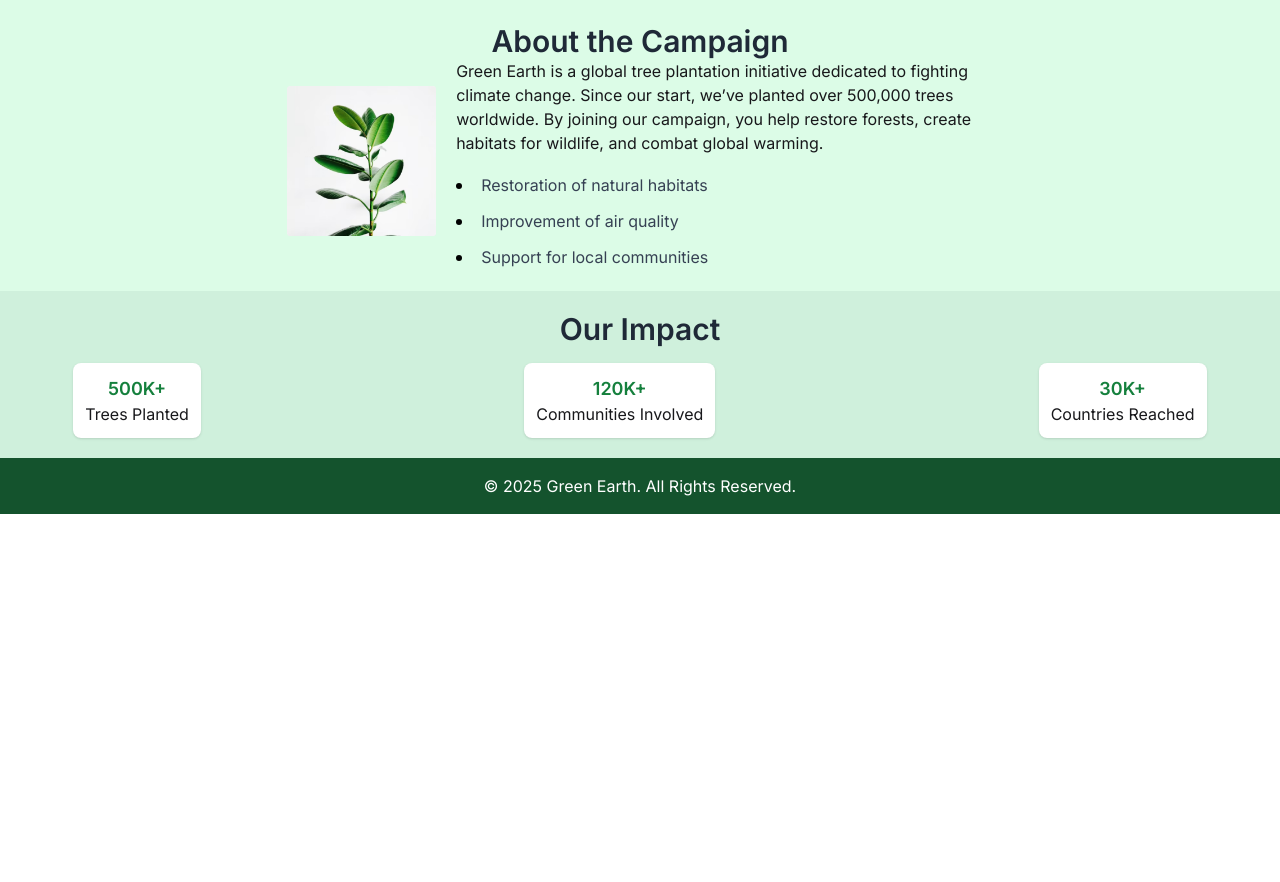
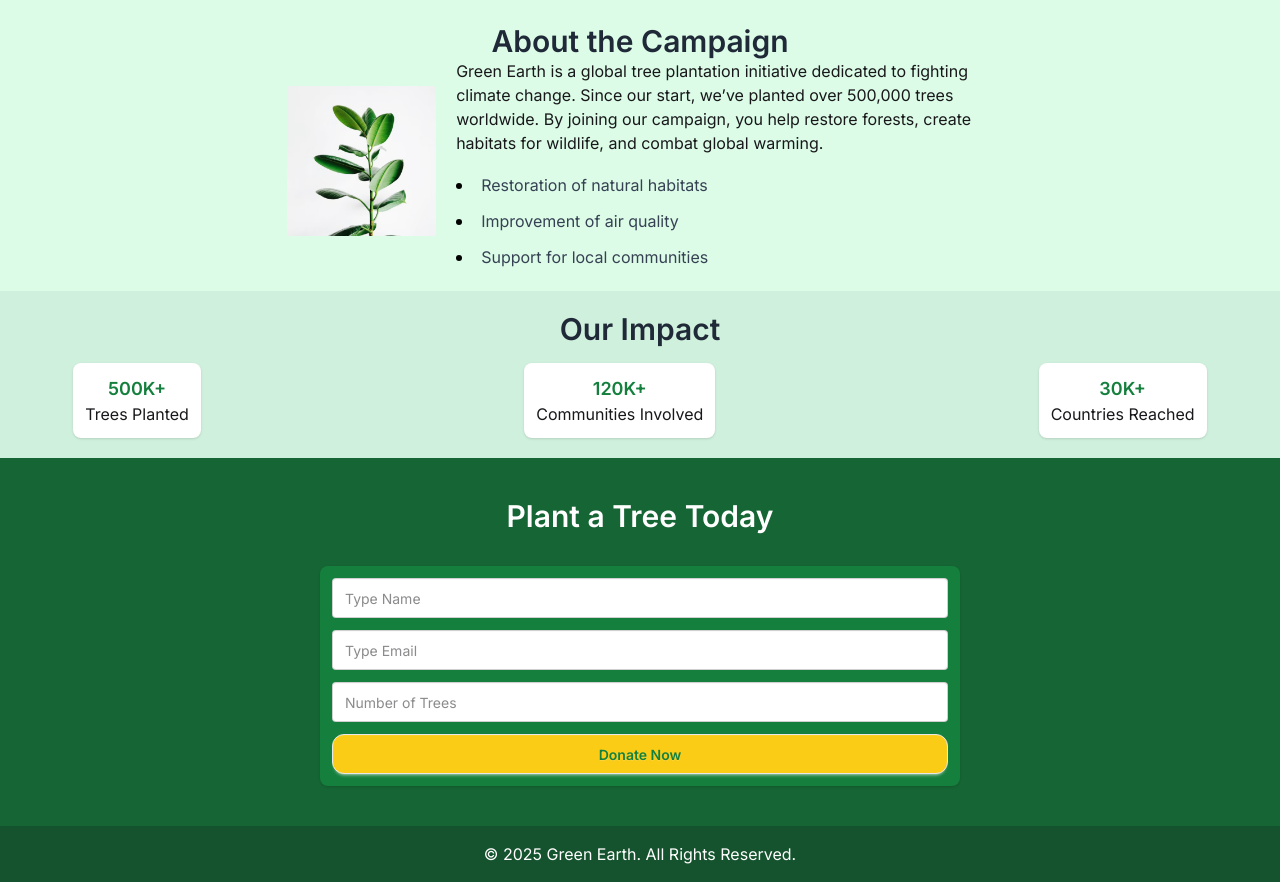
Before and after one commit to sadikaafrin/green-earth, a plain HTML site: page index.html in a window 1280 px wide. Shown: the part 605-1487 px from the top of the page. Before the commit the page ends 1119 px from the top, so only its background shows below. Drawn offline with nearby package versions, Linux system fonts and the light colour scheme; no server answers.

Commit message:
messing data added

```diff
--- a/index.html
+++ b/index.html
@@ -209,7 +209,19 @@
         </div>
       </section>
       <!-- contact section -->
-
+      <section class="bg-[#166534] ">
+        <div class="w-6/12 mx-auto py-10">
+            <h1 class="font-semibold text-3xl text-[#FFFFFF] text-center">Plant a Tree Today</h1>
+          <div class="card bg-[#15803D] shadow-sm p-3 space-y-3 items-center mt-8">
+            <input type="text" placeholder="Type Name" class="input w-full" />
+            <input type="email" placeholder="Type Email" class="input w-full" />
+            <input type="email" placeholder="Number of Trees" class="input w-full" />
+            <button class="btn rounded-xl bg-[#FACC15] text-[#15803D] w-full">
+              Donate Now
+            </button>
+          </div>
+        </div>
+      </section>
       <!-- footer -->
        <section class="bg-[#14532D]">
         <div class="p-4">
```
